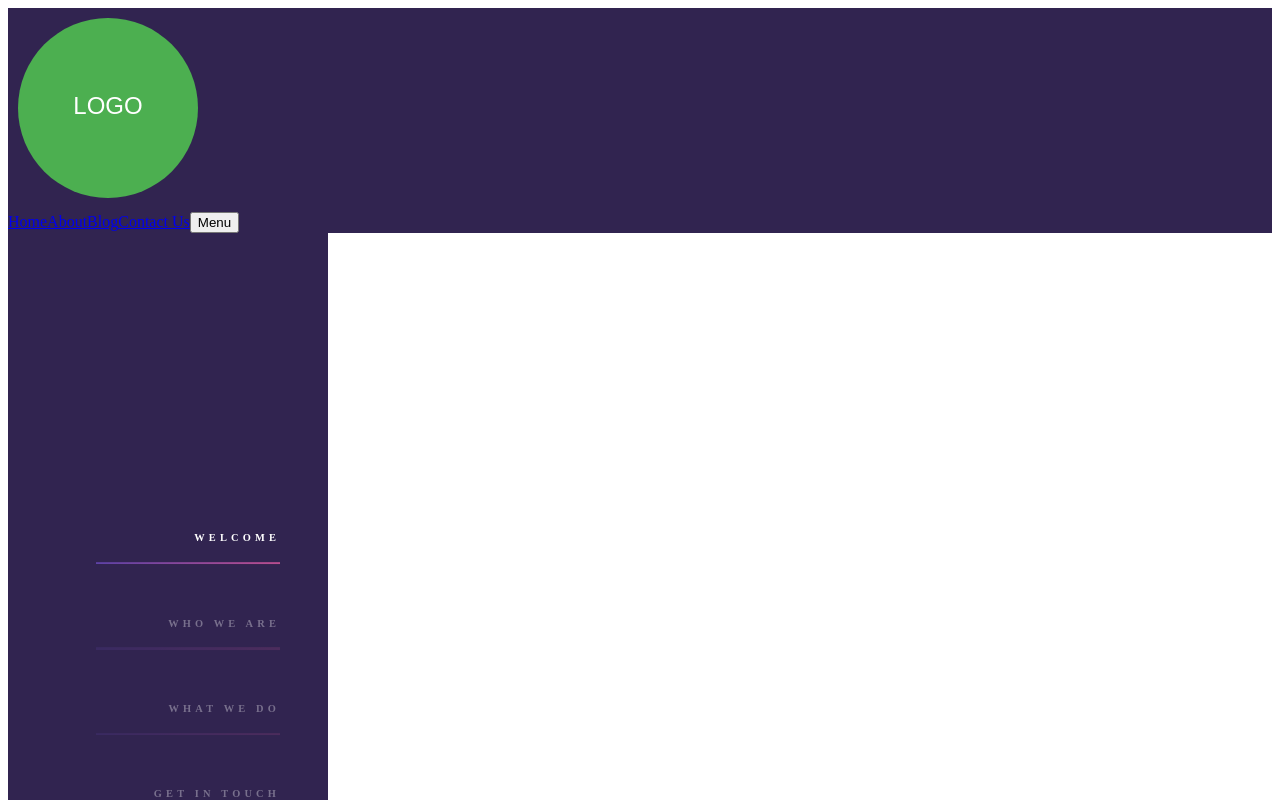
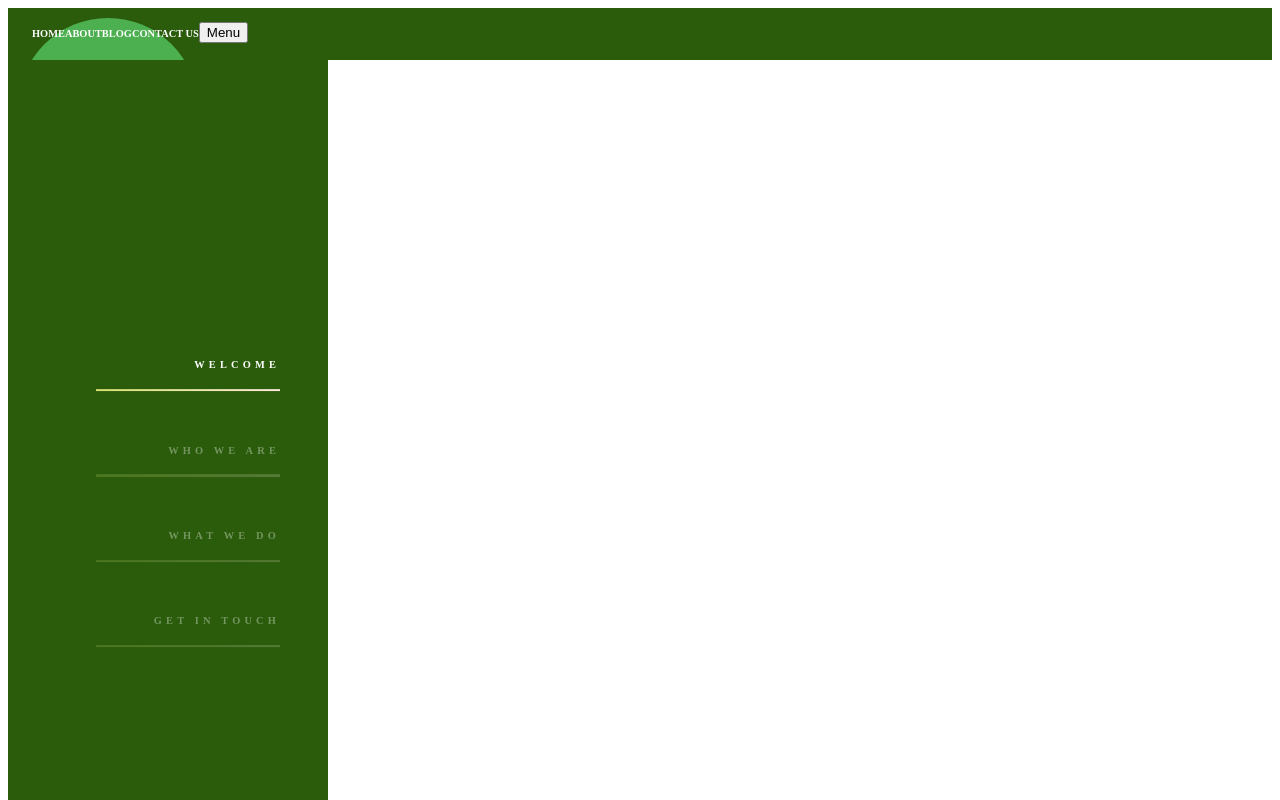
Before and after one commit to caiosantos10/for-sale-frontend, an Angular app: page / in a window 1280 px wide. Built offline with nearby package versions, Linux system fonts and the light colour scheme.

Commit message:
Ajustando cor do header

```diff
--- a/src/app/shared/components/header/header.component.html
+++ b/src/app/shared/components/header/header.component.html
@@ -1,10 +1,15 @@
 <!-- Sticky header -->
 <header class="header__wrapper">
-  <div class="">
-    <div class="">
+  <div class="header__wrapper--elements">
+    <div class="header-logo">
       <img src="assets/images/logo.svg" />
     </div>
-    <nav class="">
+    <nav class="menu-items">
+      <!-- @for (item of items; track item.name) {
+      <li>{{ item.name }}</li>
+      } @empty {
+      <li>There are no items.</li>
+      } -->
       <a href="#">Home</a>
       <a href="#">About</a>
       <a href="#">Blog</a>
--- a/src/app/shared/components/header/header.component.scss
+++ b/src/app/shared/components/header/header.component.scss
@@ -1,5 +1,26 @@
 .header {
   &__wrapper {
-    background-color: #312450;
+    background-color: #2a5c0b;
+
+    .menu-items {
+      > a {
+        font-size: 0.65em;
+        font-weight: bold;
+        line-height: 5em;
+        text-transform: uppercase;
+        text-decoration: none;
+        color: #FFF;
+      }
+    }
+
+    &--elements {
+      display: flex;
+    }
+
+    .header-logo {
+      height: 24px;
+      width: 24px;
+    }
   }
+
 }
--- a/src/app/shared/components/side-bar/side-bar.component.scss
+++ b/src/app/shared/components/side-bar/side-bar.component.scss
@@ -1,16 +1,8 @@
-@import url('https://fonts.googleapis.com/css?family=Open+Sans');
-
-html {
-  font-family: Arial;
-  font-size: 16px;
-  background: #5e42a6;
-}
-
 .sidebar {
   position: fixed;
   width: 25%;
   height: 100vh;
-  background: #312450;
+  background: #2a5c0b;
   font-size: 0.65em;
 }
 
@@ -59,41 +51,8 @@ html {
         background: black;
         left: 0;
         bottom: 0;
-        background-image: linear-gradient(to right, #5e42a6, #b74e91)
+        background-image: linear-gradient(to right, #d6e36e, #faedd9)
       }
     }
   }
 }
-
-.twitter {
-  position: relative;
-  width: 75%;
-  float: right;
-  height: 100vh;
-
-  .container {
-    display: flex;
-    flex-direction: column;
-    align-items: center;
-    justify-content: center;
-    height: 100%;
-  }
-
-  a {
-    position: relative;
-
-    img {
-      width: 48px;
-      height: 48px;
-    }
-  }
-
-  p {
-    text-transform: uppercase;
-    font-size: 1em;
-    letter-spacing: 0.1em;
-    color: #FFF;
-    font-weight: bold;
-    margin-top: 20px;
-  }
-}
```
